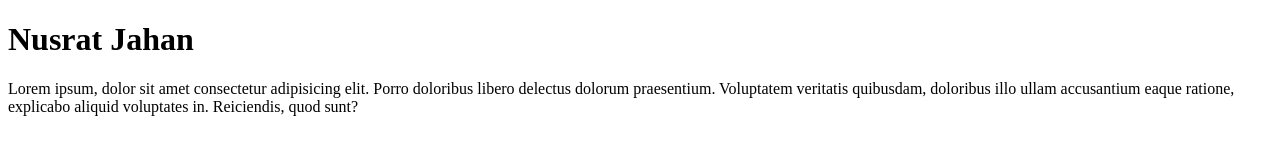
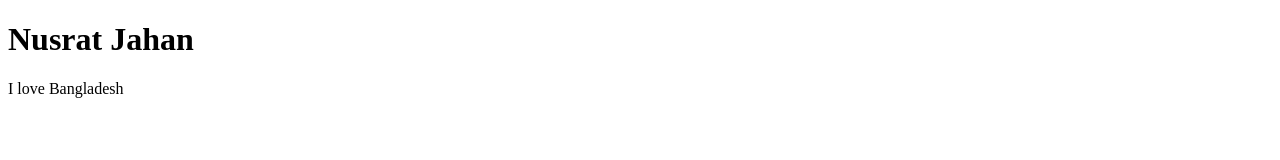
Before and after one commit to nusratjahanmym2002/second-website, a plain HTML site: page index.html in a window 1280 px wide. Drawn offline with Linux system fonts and the light colour scheme.

Commit message:
Update index.html

```diff
--- a/index.html
+++ b/index.html
@@ -8,7 +8,7 @@
 </head>
 <body>
     <h1>Nusrat Jahan</h1>
-    <p>Lorem ipsum, dolor sit amet consectetur adipisicing elit. Porro doloribus libero delectus dolorum praesentium. Voluptatem veritatis quibusdam, doloribus illo ullam accusantium eaque ratione, explicabo aliquid voluptates in. Reiciendis, quod sunt?</p>
+    <p>I love Bangladesh</p>
 
 </body>
 </html>
```
